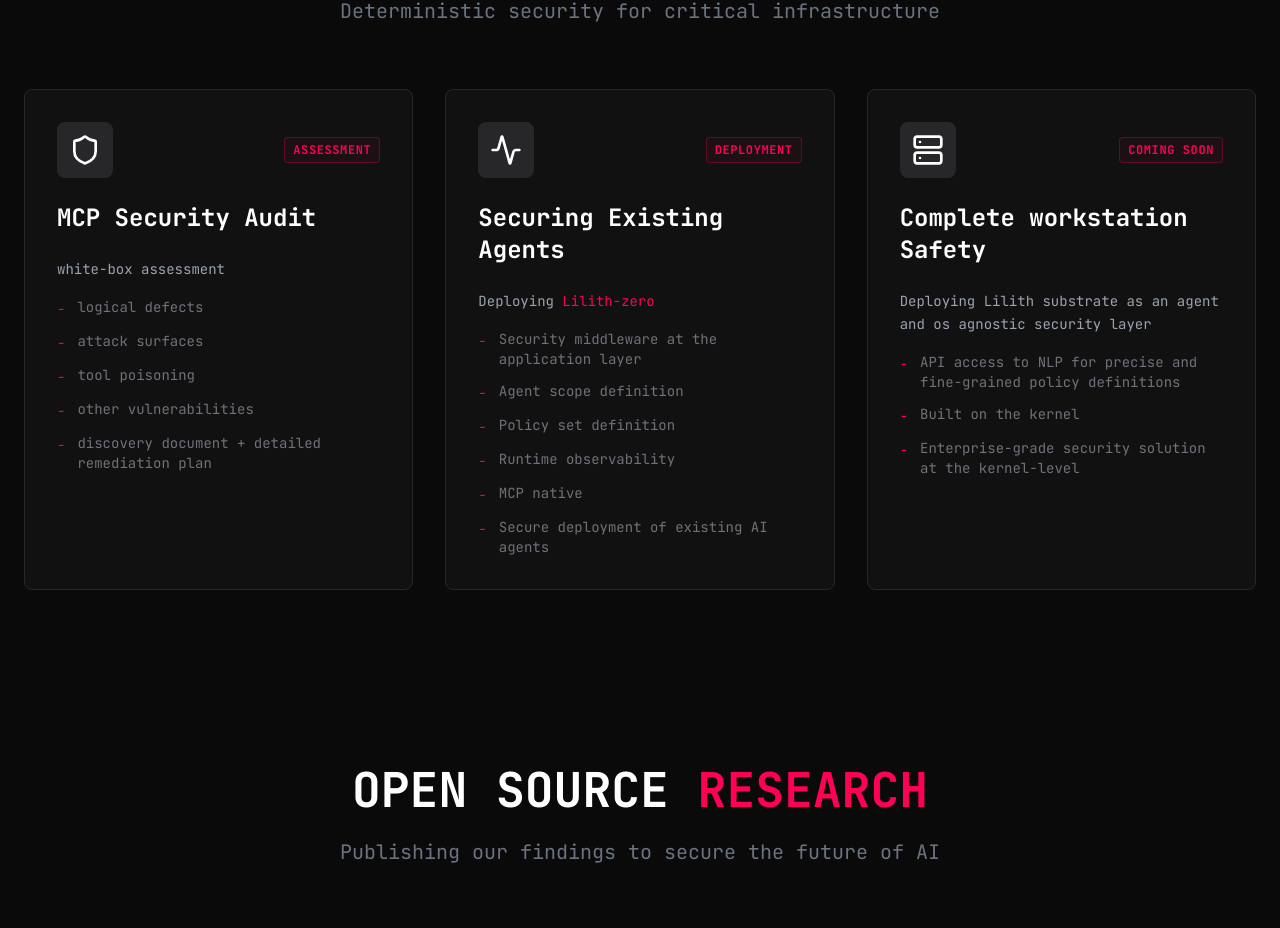
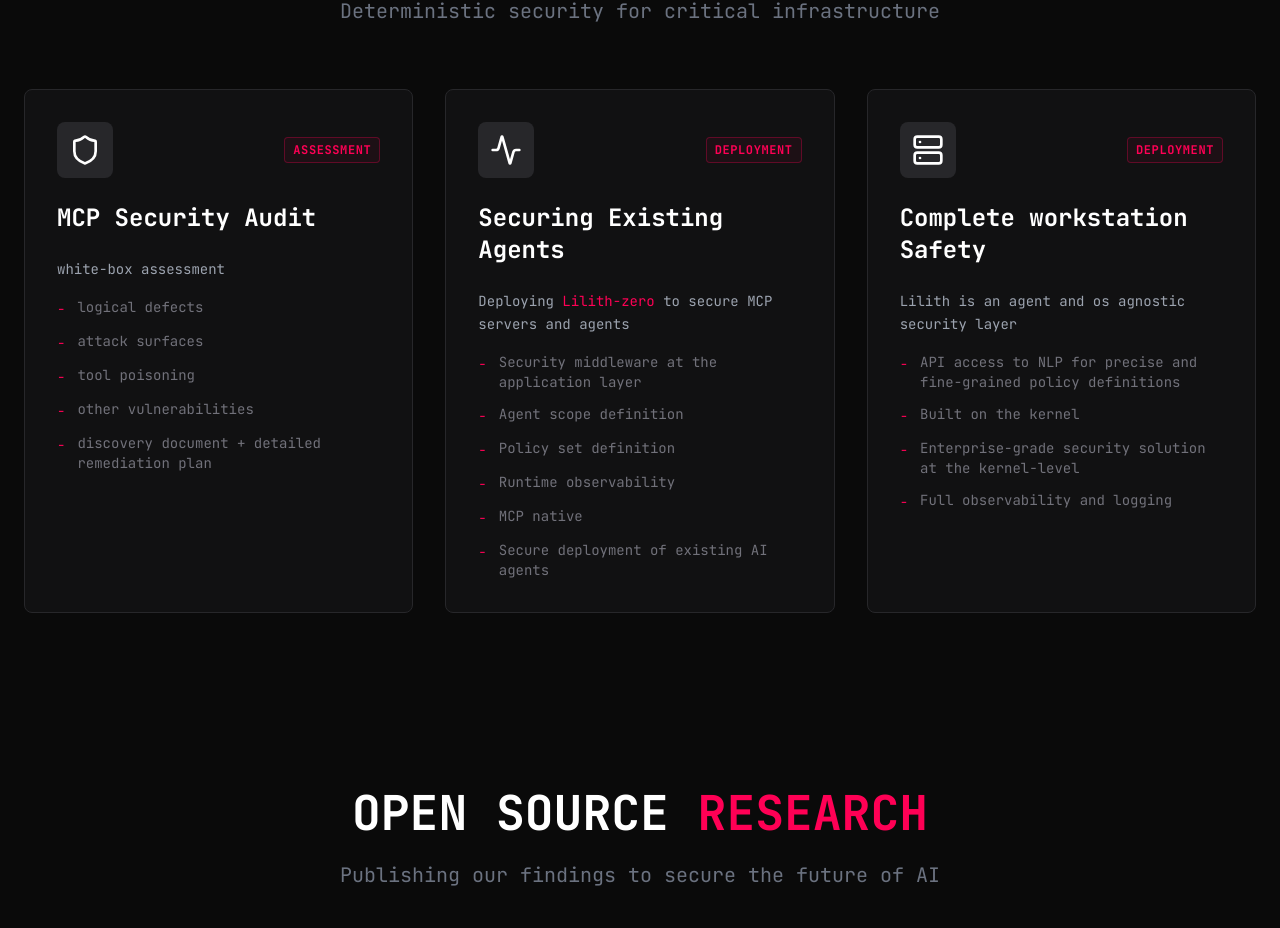
Before and after one commit to BadC-mpany/website, a Next.js app: page / in a window 1280 px wide. Shown: the part 1551-2479 px from the top of the page. Built offline with nearby package versions, Linux system fonts and the light colour scheme; no server answers.

Commit message:
update enterprise solutions

```diff
--- a/sections/Enterprise.tsx
+++ b/sections/Enterprise.tsx
@@ -33,7 +33,7 @@ const enterprises = [
             {
                 description: (
                     <span>
-                        Deploying <a href="https://github.com/BadC-mpany/lilith-zero" target="_blank" rel="noopener noreferrer" className="text-cyber-red hover:underline decoration-cyber-red/50 hover:text-white transition-colors">Lilith-zero</a>
+                        Deploying <a href="https://github.com/BadC-mpany/lilith-zero" target="_blank" rel="noopener noreferrer" className="text-cyber-red hover:underline decoration-cyber-red/50 hover:text-white transition-colors">Lilith-zero</a> to secure MCP servers and agents
                     </span>
                 ),
                 features: [
@@ -50,14 +50,15 @@ const enterprises = [
     },
     {
         title: 'Complete workstation Safety',
-        subtitle: 'COMING SOON',
+        subtitle: 'DEPLOYMENT',
         sections: [
             {
-                description: 'Deploying Lilith substrate as an agent and os agnostic security layer',
+                description: 'Lilith is an agent and os agnostic security layer',
                 features: [
                     'API access to NLP for precise and fine-grained policy definitions',
                     'Built on the kernel',
                     'Enterprise-grade security solution at the kernel-level',
+                    'Full observability and logging',
                 ],
             },
         ],
```
